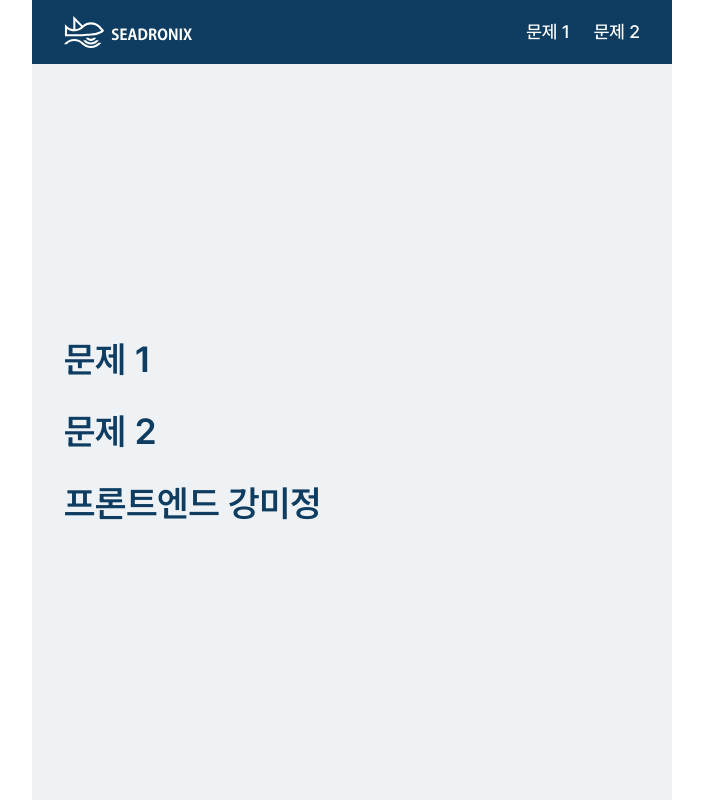
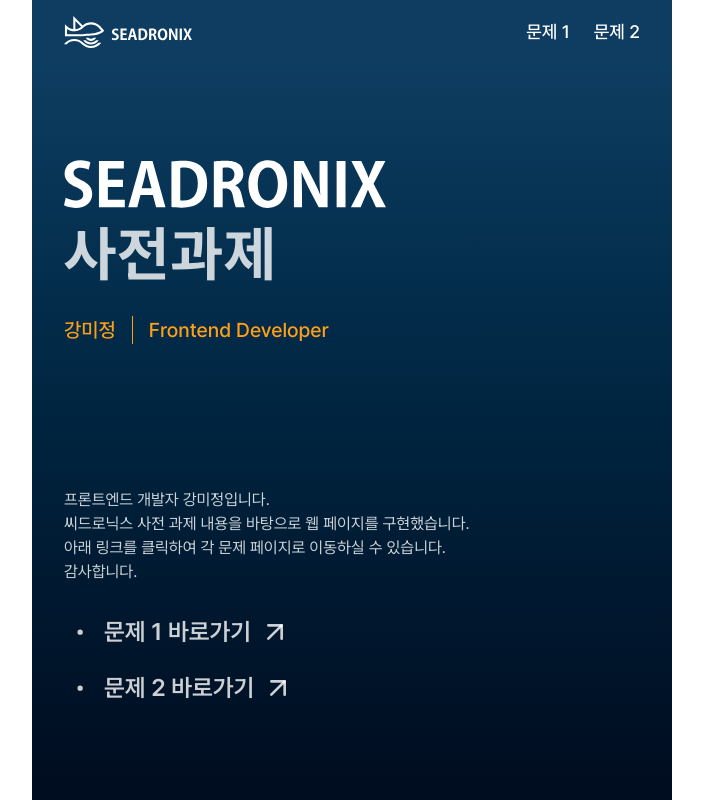
Before and after one commit to snakechickensoup/seadronix, a Next.js app: page / in a window 1280 px wide. Shown: the whole page, without its empty margins (288-991 px from the left). Built offline with nearby package versions, Linux system fonts and the light colour scheme.

Commit message:
refactor: 메인 내용 수정

```diff
--- a/src/app/globals.css
+++ b/src/app/globals.css
@@ -66,7 +66,7 @@
   --chart-2: oklch(0.55 0.12 185);
   --chart-3: oklch(0.35 0.0799 246.32);
   --chart-4: oklch(0.828 0.189 84.429);
-  --chart-5: oklch(0.769 0.188 70.08);
+  --chart-5: oklch(0.78 0.1678 66.68);
   --sidebar: oklch(0.96 0.005 250);
   --sidebar-foreground: oklch(0.15 0.05 246.32);
   --sidebar-primary: oklch(0.35 0.0799 246.32);
@@ -100,7 +100,7 @@
   --chart-2: oklch(0.696 0.17 162.48);
   --chart-3: oklch(0.769 0.188 70.08);
   --chart-4: oklch(0.627 0.265 303.9);
-  --chart-5: oklch(0.645 0.246 16.439);
+  --chart-5: oklch(0.78 0.1678 66.68);
   --sidebar: oklch(0.25 0.06 246.32);
   --sidebar-foreground: oklch(0.96 0.005 250);
   --sidebar-primary: oklch(0.45 0.22 246.32);
--- a/src/app/page.tsx
+++ b/src/app/page.tsx
@@ -1,15 +1,39 @@
+import Image from 'next/image';
 import Link from 'next/link';
+import { Separator } from '@/components/ui/separator';
+import { Button } from '@/components/ui/button';
+
+import Logo from '@public/images/logo-name.svg';
+import { ArrowUpRight, Dot, Triangle } from 'lucide-react';
 
 export default function Home() {
   return (
-    <main className='flex flex-1 flex-col justify-center gap-8 p-8'>
-      <Link href='/fibo' className='text-4xl font-semibold'>
-        문제 1
-      </Link>
-      <Link href='/video' className='text-4xl font-semibold'>
-        문제 2
-      </Link>
-      <strong className='text-4xl font-semibold'>프론트엔드 강미정</strong>
+    <main className='to-primary from-foreground flex flex-1 flex-col gap-8 bg-linear-to-t px-8 py-24 text-white/80'>
+      <h1 className='text-6xl font-bold tracking-wide'>
+        <Image src={Logo} unoptimized alt='seadronix' height={48} priority className='mb-4' />
+        사전과제
+      </h1>
+      <div className='text-chart-5 flex gap-4 text-xl font-medium'>
+        <span>강미정</span>
+        <Separator orientation='vertical' className='bg-chart-5' />
+        <span>Frontend Developer</span>
+      </div>
+      <div className='flex flex-1 flex-col justify-end gap-4'>
+        <p className='mb-4'>
+          프론트엔드 개발자 강미정입니다.
+          <br /> 씨드로닉스 사전 과제 내용을 바탕으로 웹 페이지를 구현했습니다.
+          <br /> 아래 링크를 클릭하여 각 문제 페이지로 이동하실 수 있습니다.
+          <br /> 감사합니다.
+        </p>
+        <Link href='/fibo' className='mb-2 flex items-center gap-2 text-2xl font-semibold'>
+          <Dot size={32} /> 문제 1 바로가기
+          <ArrowUpRight size={32} />
+        </Link>
+        <Link href='/video' className='flex gap-2 text-2xl font-semibold'>
+          <Dot size={32} /> 문제 2 바로가기
+          <ArrowUpRight size={32} />
+        </Link>
+      </div>
     </main>
   );
 }
```
Also changed, not shown: public/images/logo-name.svg (added).
